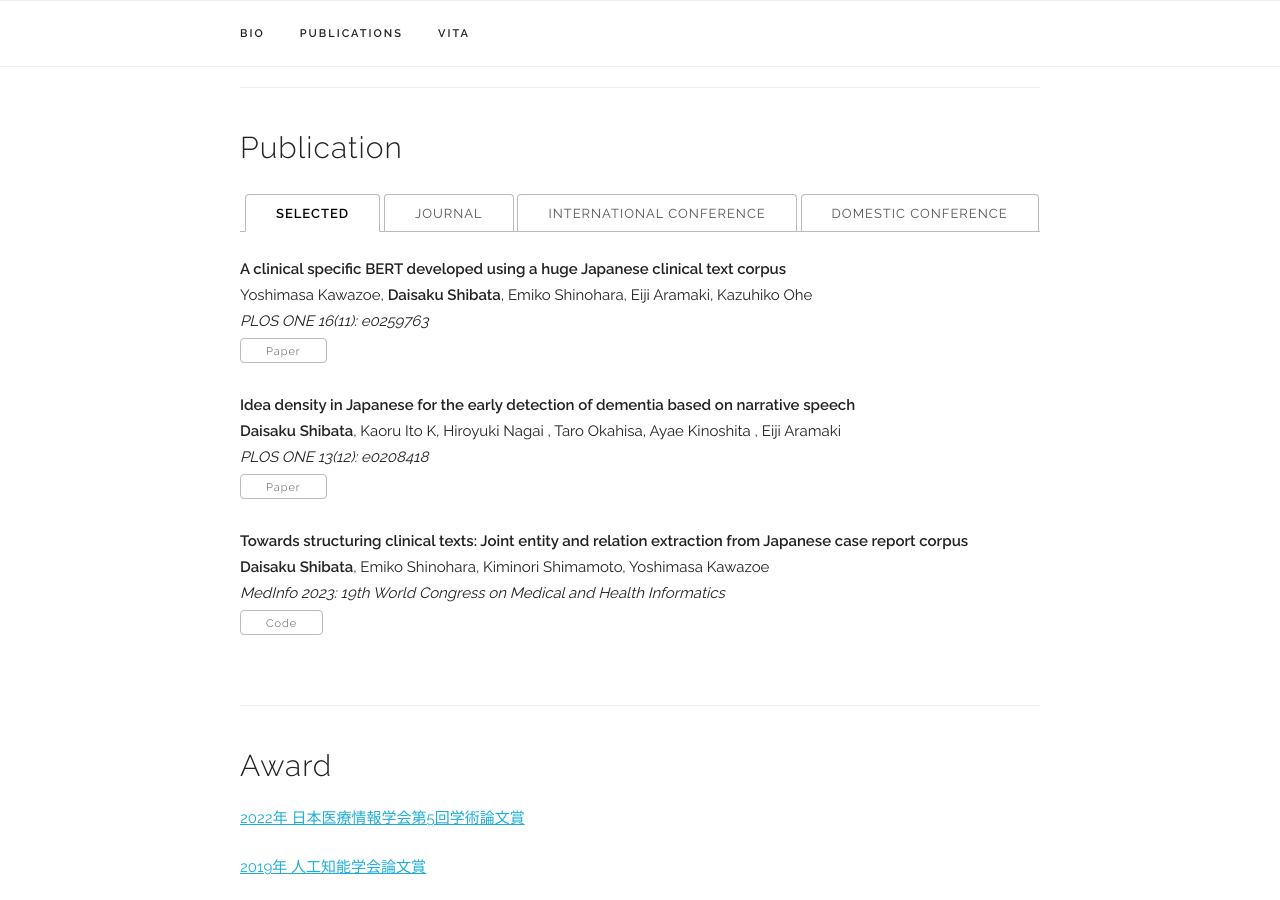
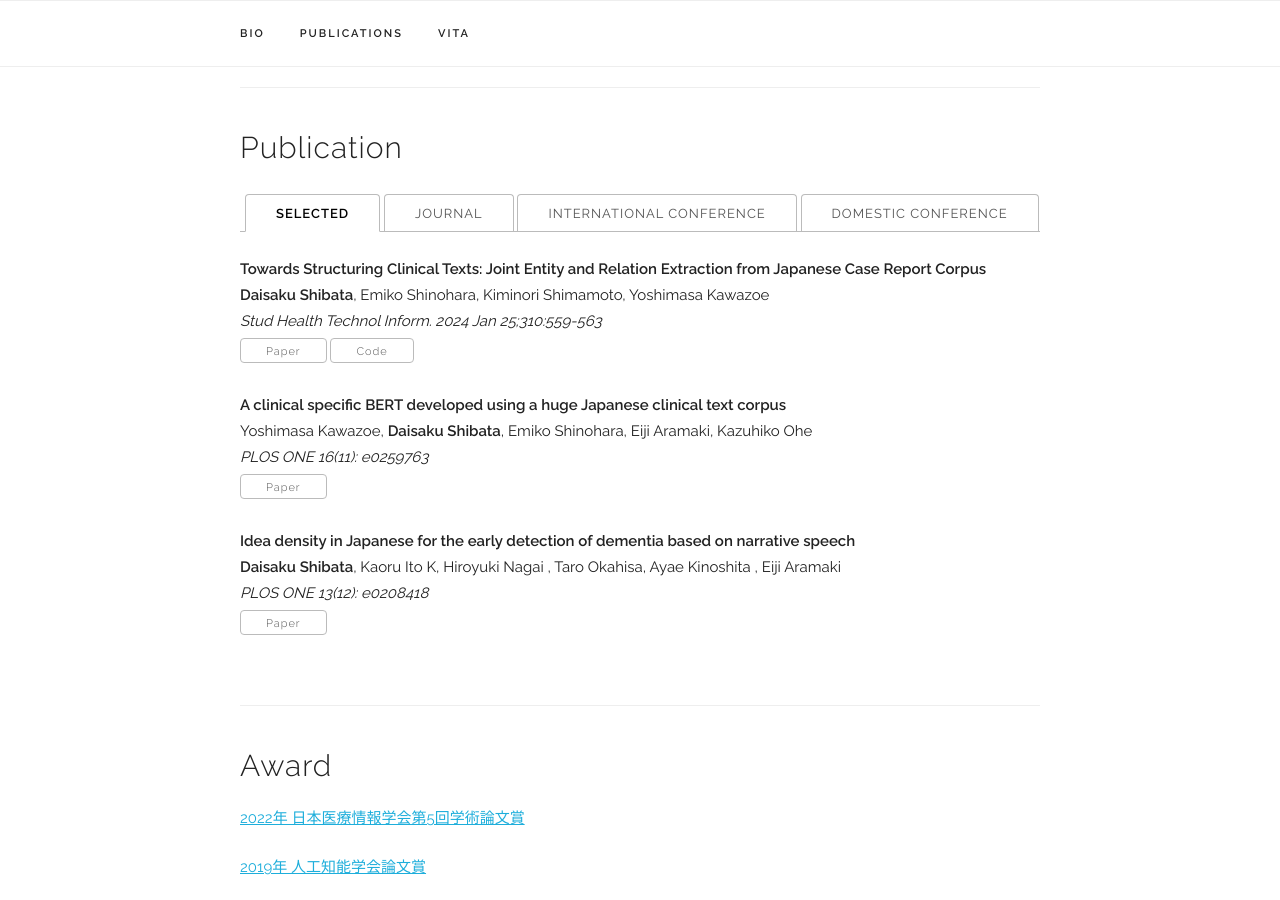
Before and after one commit to daisaku-ss/daisaku-ss.github.io, a Jekyll site: the page built from index.html, in a window 1280 px wide and 900 px high, scrolled down 521 px. Built offline with Jekyll 4.4.1, drawn with Linux system fonts in a browser that asks for light colours; some web fonts are replaced.

Commit message:
Add files via upload

```diff
--- a/_data/publications.yaml
+++ b/_data/publications.yaml
@@ -1,4 +1,13 @@
 papers:
+
+
+  - title: "Towards Structuring Clinical Texts: Joint Entity and Relation Extraction from Japanese Case Report Corpus"
+    authors: "<b>Daisaku Shibata</b>, Emiko Shinohara, Kiminori Shimamoto, Yoshimasa Kawazoe"
+    venue: "Stud Health Technol Inform. 2024 Jan 25;310:559-563"
+    paper_url: "https://ebooks.iospress.nl/doi/10.3233/SHTI231027"
+    code: "https://github.com/aih-uth/joint-entity-and-relation-extraction-from-Japanese-case-report-corpus"
+    selected: y
+    journal: y
 
   - title: "Influence of Tweets Indicating False Rumors on COVID-19 Vaccination: Case Study"
     authors: "Mai Hirabayashi, <b>Daisaku Shibata</b>, Emiko Shinohara, Yoshimasa Kawazoe"
@@ -72,7 +81,7 @@
     iconf: y
     #paper_url: ""
     code: "https://github.com/aih-uth/joint-entity-and-relation-extraction-from-Japanese-case-report-corpus"
-    selected: y
+    selected: n
     #journal: n
 
   - title: "VocabChecker: Measuring Language Abilities for Detecting Early Stage Dementia"
```
